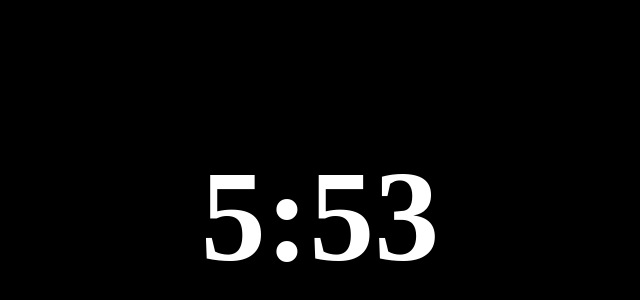
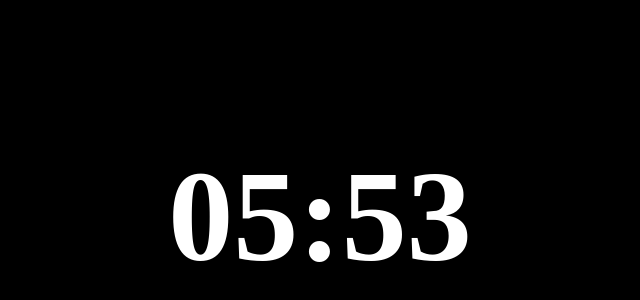
Before and after one commit to kegang0619/clocktab, a plain HTML site: page index.html in a window 1280 px wide. Shown: the part 144-444 px from the top of the page, without its empty margins (320-960 px from the left). Drawn offline with Linux system fonts and the light colour scheme.

Commit message:
Update index.html

```diff
--- a/index.html
+++ b/index.html
@@ -10,7 +10,11 @@
 
         function display_ct() {
             var x = new Date()
-            var x1 = x.getHours() + ":" + x.getMinutes();
+            var hour=x.getHours();
+var minute=x.getMinutes();
+if(hour <10 ){hour='0'+hour;}
+if(minute <10 ) {minute='0' + minute; }
+            var x1 = hour + ':' + minute;
             document.getElementById('ct').innerHTML = x1;
             display_c();
         }
```
